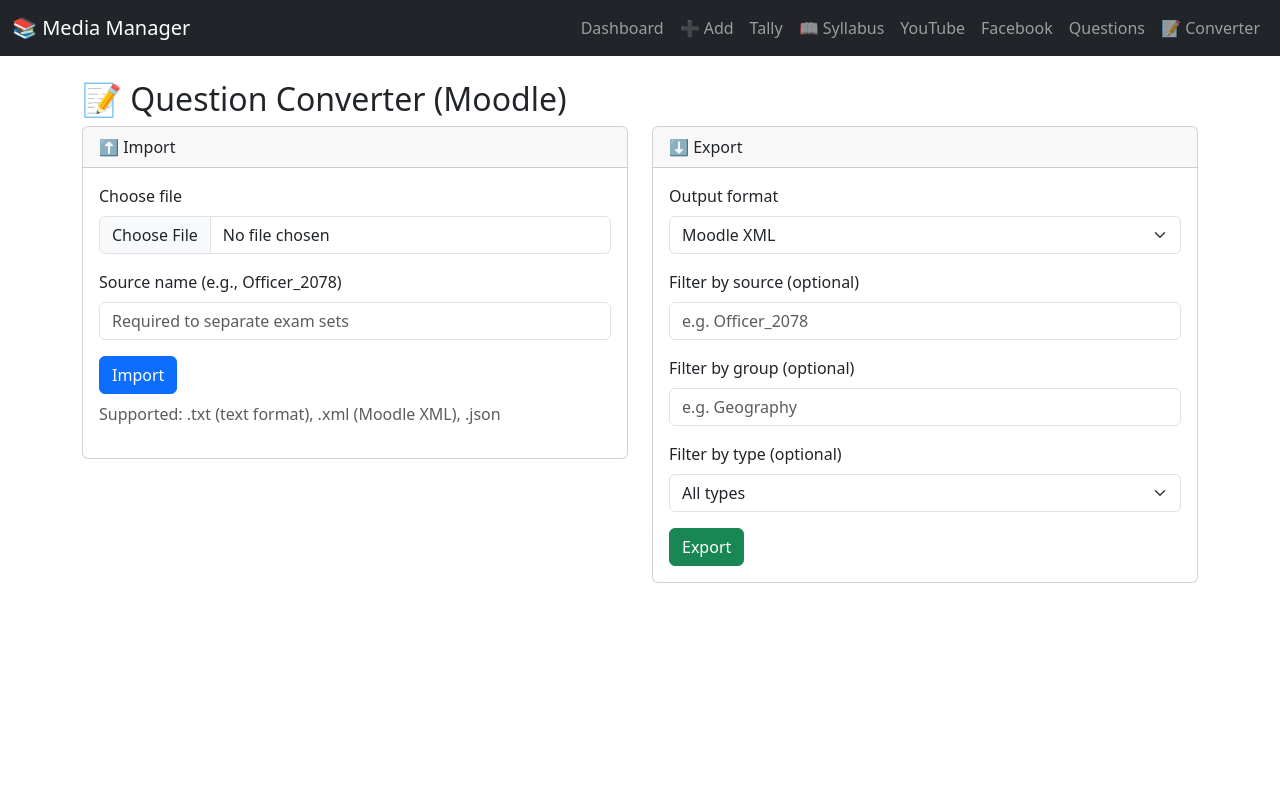
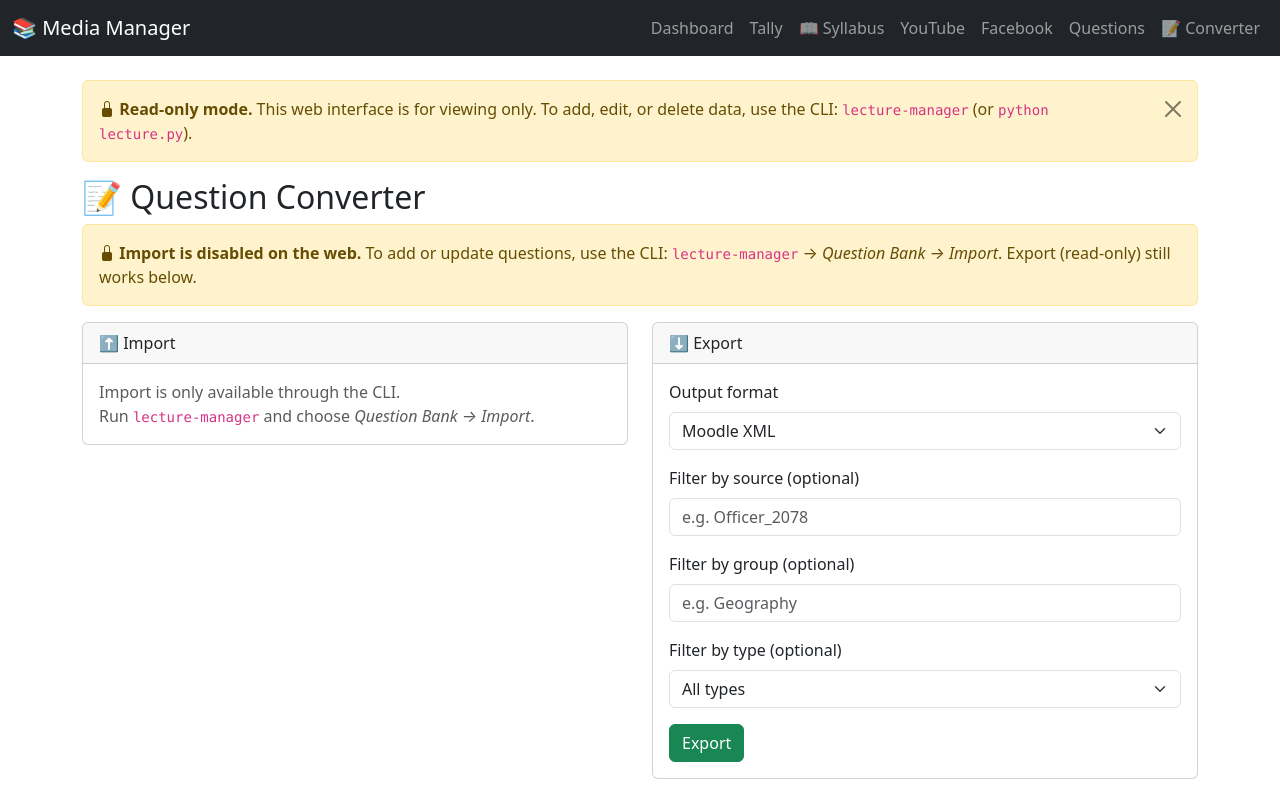
Before and after one commit to blee-design/lecture-manager, a Flask app: page /converter in a window 1280 px wide. Run offline with Flask 3, Linux system fonts and the light colour scheme; some libraries are stand-ins or nearby versions.

Commit message:
Removed web inserting and modifying to toggle.

```diff
--- a/lecture_manager/web.py
+++ b/lecture_manager/web.py
@@ -4,7 +4,7 @@ import tempfile
 import os
 from werkzeug.utils import secure_filename
 import os
-from flask import Flask, render_template, request, redirect, url_for, flash, send_file, jsonify
+from flask import Flask, render_template, request, redirect, url_for, flash, send_file, jsonify, abort
 from .db import get_connection, TABLE_NAME, get_record_by_video_id
 from .file_manager import (
     get_target_path,
@@ -35,6 +35,7 @@ from .question_converter import import_from_file, get_questions, export_to_file,
 from .question_converter.exceptions import ConverterError
 from .utils import print_colored, COLORS
 from . import syllabus_config as SC
+from functools import wraps
 
 # ===== PLAYBACK CONFIGURATION =====
 PLAYBACK_SOURCE = 'mirror_only'   # Change this to your preference
@@ -43,6 +44,35 @@ PLAYBACK_SOURCE = 'mirror_only'   # Change this to your preference
 template_dir = os.path.abspath(os.path.join(os.path.dirname(os.path.abspath(__file__)), '..', 'templates'))
 app = Flask(__name__, template_folder=template_dir)
 app.secret_key = os.urandom(24)
+
+# ============================================================
+#  WEB READ-ONLY MODE
+# ============================================================
+#  When True, every route that writes to the database is blocked.
+#  The web UI can still be used to *view* records. To modify data,
+#  use the CLI: `lecture-manager` (or `python lecture.py`).
+#
+#  To re-enable web writes, set WEB_READ_ONLY = False and restart.
+# ============================================================
+WEB_READ_ONLY = True
+
+_READONLY_MSG = (
+    "This web interface is read-only. "
+    "To modify data, open a terminal and run `lecture-manager` "
+    "(or `python lecture.py`) to use the CLI."
+)
+
+def readonly_guard(f):
+    """Block a write endpoint when WEB_READ_ONLY is enabled."""
+    @wraps(f)
+    def wrapper(*args, **kwargs):
+        if WEB_READ_ONLY:
+            if request.method == 'GET':
+                flash(_READONLY_MSG, 'warning')
+                return redirect(request.referrer or url_for('index'))
+            abort(405, description=_READONLY_MSG)
+        return f(*args, **kwargs)
+    return wrapper
 
 @app.template_filter('marks_display')
 def _marks_display_filter(q):
@@ -208,6 +238,10 @@ def get_all_youtube_records():
     return rows
 
 @app.context_processor
+def _inject_readonly_flag():
+    return {'config_web_read_only': WEB_READ_ONLY}
+
+@app.context_processor
 def _inject_syllabus_helpers():
     from . import syllabus_config as SC
     from .question_bank import get_passage
@@ -263,6 +297,7 @@ def instapaper_read(id):
     return render_template('instapaper_read.html', article=article)
 
 @app.route('/lecture/upload/<int:id>', methods=['POST'])
+@readonly_guard
 def upload_to_youtube_web(id):
     conn = get_connection()
     cursor = conn.cursor(dictionary=True)
@@ -471,6 +506,7 @@ def lecture_detail(id):
                            questions=questions)
 
 @app.route('/lecture/add-guided', methods=['GET', 'POST'])
+@readonly_guard
 def add_lecture_guided():
     from . import syllabus_config as SC
 
@@ -573,6 +609,7 @@ def add_lecture_guided():
     return render_template('add_lecture_guided.html', tree_json=tree_json)
 
 @app.route('/lecture/add', methods=['GET', 'POST'])
+@readonly_guard
 def add_lecture_web():
     if request.method == 'POST':
         video_id = request.form.get('video_id')
@@ -608,6 +645,7 @@ def add_lecture_web():
     return render_template('add_edit.html', record=None, title='Add Lecture')
 
 @app.route('/lecture/edit/<int:id>', methods=['GET', 'POST'])
+@readonly_guard
 def edit_lecture_web(id):
     conn = get_connection()
     cursor = conn.cursor(dictionary=True)
@@ -662,6 +700,7 @@ def edit_lecture_web(id):
     return render_template('add_edit.html', record=record, title='Edit Lecture')
 
 @app.route('/lecture/delete/<int:id>', methods=['POST'])
+@readonly_guard
 def delete_lecture_web(id):
     conn = get_connection()
     cursor = conn.cursor(dictionary=True)
@@ -685,6 +724,7 @@ def delete_lecture_web(id):
     return redirect(url_for('lectures'))
 
 @app.route('/organize/<int:id>', methods=['POST'])
+@readonly_guard
 def organize_lecture(id):
     conn = get_connection()
     cursor = conn.cursor(dictionary=True)
@@ -703,6 +743,7 @@ def organize_lecture(id):
     return redirect(url_for('lecture_detail', id=id))
 
 @app.route('/trash/<int:id>', methods=['POST'])
+@readonly_guard
 def trash_lecture(id):
     conn = get_connection()
     cursor = conn.cursor(dictionary=True)
@@ -858,6 +899,7 @@ def facebook_detail(id):
                            embed_height=embed_height)
 
 @app.route('/facebook/delete/<int:id>', methods=['POST'])
+@readonly_guard
 def facebook_delete(id):
     record = get_facebook_entry_by_id(id)
     if not record:
@@ -1148,6 +1190,7 @@ def converter_home():
     return render_template('converter.html')
 
 @app.route('/converter/import', methods=['POST'])
+@readonly_guard
 def converter_import():
     if 'file' not in request.files:
         flash('No file uploaded', 'danger')
@@ -1193,6 +1236,7 @@ def converter_import():
     return redirect(url_for('converter_home'))
 
 @app.route('/converter/export', methods=['POST'])
+@readonly_guard
 def converter_export():
     fmt = request.form.get('format', 'xml')
     source = request.form.get('source_filter', '').strip()
--- a/templates/base.html
+++ b/templates/base.html
@@ -19,7 +19,6 @@
         <div class="collapse navbar-collapse" id="navbarNav">
           <ul class="navbar-nav ms-auto">
             <li class="nav-item"><a class="nav-link" href="{{ url_for('index') }}">Dashboard</a></li>
-            <li class="nav-item"><a class="nav-link" href="{{ url_for('add_lecture_guided') }}">➕ Add</a></li>
             <li class="nav-item"><a class="nav-link" href="{{ url_for('tally') }}">Tally</a></li>
             <li class="nav-item"><a class="nav-link" href="{{ url_for('syllabus_browser') }}">📖 Syllabus</a></li>
             <li class="nav-item"><a class="nav-link" href="{{ url_for('lectures') }}">YouTube</a></li>
@@ -31,6 +30,15 @@
       </div>
     </nav>
     <div class="container mt-4">
+      {% if config_web_read_only %}
+        <div class="alert alert-warning alert-dismissible fade show mb-3" role="alert">
+          <i class="bi bi-lock-fill"></i>
+          <strong>Read-only mode.</strong>
+          This web interface is for viewing only. To add, edit, or delete data,
+          use the CLI: <code>lecture-manager</code> (or <code>python lecture.py</code>).
+          <button type="button" class="btn-close" data-bs-dismiss="alert"></button>
+        </div>
+      {% endif %}
       {% with messages = get_flashed_messages(with_categories=true) %}
         {% if messages %}
           {% for category, message in messages %}
--- a/templates/converter.html
+++ b/templates/converter.html
@@ -1,23 +1,26 @@
 {% extends "base.html" %}
 {% block content %}
-<h2>📝 Question Converter (Moodle)</h2>
+<h2>📝 Question Converter</h2>
+
+<div class="alert alert-warning mb-3">
+  <i class="bi bi-lock-fill"></i>
+  <strong>Import is disabled on the web.</strong>
+  To add or update questions, use the CLI:
+  <code>lecture-manager</code> → <em>Question Bank → Import</em>.
+  Export (read-only) still works below.
+</div>
+
 <div class="row">
     <div class="col-md-6">
         <div class="card">
             <div class="card-header">⬆️ Import</div>
             <div class="card-body">
-                <form method="post" enctype="multipart/form-data" action="{{ url_for('converter_import') }}">
-                    <div class="mb-3">
-                        <label for="file" class="form-label">Choose file</label>
-                        <input class="form-control" type="file" name="file" id="file" accept=".txt,.xml,.json" required>
-                    </div>
-                    <div class="mb-3">
-                        <label for="source" class="form-label">Source name (e.g., Officer_2078)</label>
-                        <input type="text" class="form-control" name="source" id="source" placeholder="Required to separate exam sets" required>
-                    </div>
-                    <button type="submit" class="btn btn-primary">Import</button>
-                </form>
-                <p class="text-muted mt-2">Supported: .txt (text format), .xml (Moodle XML), .json</p>
+                <p class="text-muted mb-0">
+                    Import is only available through the CLI.
+                    <br>
+                    Run <code>lecture-manager</code> and choose
+                    <em>Question Bank → Import</em>.
+                </p>
             </div>
         </div>
     </div>
--- a/templates/facebook_entries.html
+++ b/templates/facebook_entries.html
@@ -47,9 +47,6 @@
           {% else %}
               <a href="{{ url_for('stream_facebook_file', id=rec.id) }}" class="btn btn-sm btn-info" target="_blank"><i class="bi bi-image"></i></a>
           {% endif %}
-          <form method="post" action="{{ url_for('facebook_delete', id=rec.id) }}" style="display:inline;" onsubmit="return confirm('Delete this entry and file?')">
-            <button type="submit" class="btn btn-sm btn-danger"><i class="bi bi-trash"></i></button>
-          </form>
         </td>
       </tr>
       {% endfor %}
--- a/templates/index.html
+++ b/templates/index.html
@@ -36,7 +36,6 @@
     <div class="card">
       <div class="card-header">Quick Actions</div>
       <div class="card-body">
-        <a href="{{ url_for('add_lecture_web') }}" class="btn btn-success"><i class="bi bi-plus-circle"></i> Add YouTube Lecture</a>
         <a href="{{ url_for('tally') }}" class="btn btn-info"><i class="bi bi-list-check"></i> Tally Files</a>
         <a href="{{ url_for('lectures') }}" class="btn btn-secondary"><i class="bi bi-table"></i> View YouTube Lectures</a>
         <a href="{{ url_for('facebook_entries') }}" class="btn btn-primary"><i class="bi bi-facebook"></i> View Facebook</a>
--- a/templates/questions.html
+++ b/templates/questions.html
@@ -148,6 +148,7 @@
   <table class="table table-striped table-hover">
     <thead>
       <tr>
+        <th>ID</th>
         <th>
           {% set new_order = 'desc' if sort_by == 'question_date' and order == 'asc' else 'asc' %}
           <a href="{{ url_for('question_list', sort='question_date', order=new_order, search=search, source=source_filter, page=1) }}">
@@ -209,6 +210,7 @@
     <tbody>
       {% for q in questions %}
       <tr>
+        <td><code>{{ q.id }}</code></td>
         <td>{{ q.question_date }}</td>
         <td>{{ q.institution }}</td>
         <td>
@@ -257,7 +259,7 @@
       </tr>
       {% else %}
       <tr>
-        <td colspan="14" class="text-center text-muted py-4">
+        <td colspan="15" class="text-center text-muted py-4">
           No questions found.
           {% if source_filter %}
             <br>
```
Also changed, not shown: templates/detail.html (+9 -7 lines), templates/facebook_detail.html (+9 -3 lines), templates/lectures.html (+6 -11 lines), templates/question_detail.html (+10 -1 lines).
